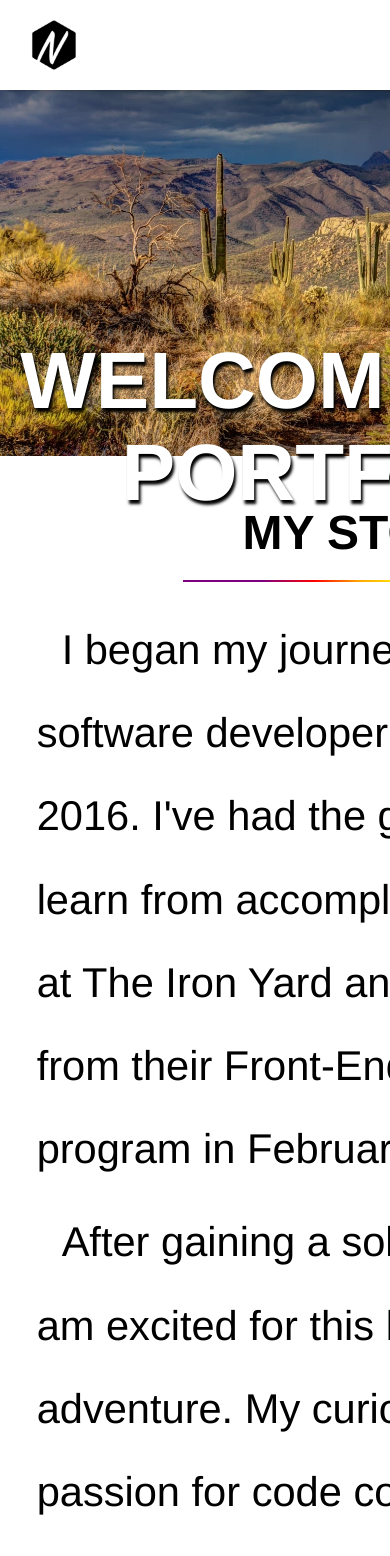
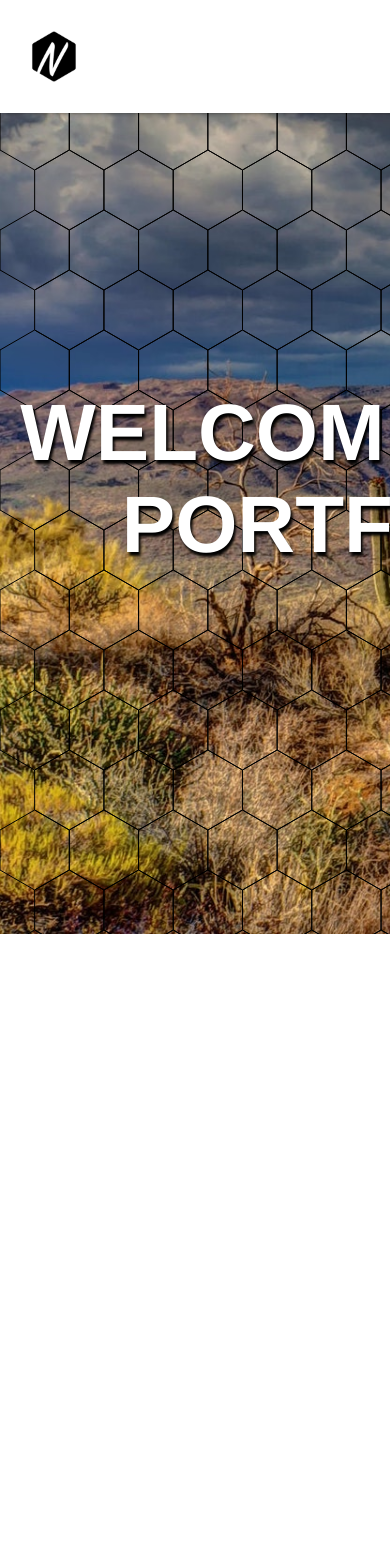
Before and after one commit to Gadget89/updated-portfolio, a React (Create React App) app: page / in a window 390 px wide. Shown: the top 1556 px of the page. Built offline with nearby package versions, Linux system fonts and the light colour scheme.

Commit message:
Fixed issues on nav bar displaying items incorrectly on MS browser

```diff
--- a/src/Landing.js
+++ b/src/Landing.js
@@ -1,6 +1,5 @@
 import React, { Component } from 'react';
 import './main.css';
-import Hero from './assets/new-hero-photo.jpeg'
 
 class Landing extends Component {
   componentDidMount() {
@@ -16,7 +15,6 @@
           changeText(element, texts, time);
         }, time);
       }
-
     }
 
     var element = document.getElementById("change");
@@ -35,14 +33,19 @@
     return (
         <section>
           <aside>
-            <a href="#skills" className="landing-button">scroll down to learn more!</a>
+            <a
+              className="landing-button"
+              href="#skills">
+              scroll down to learn more!
+            </a>
           </aside>
-          <img alt='' className="landing-hero-img" src={Hero}></img>
-            <aside className="landing-message">
-              <p id="change"></p>
+            <aside
+              className="landing-message">
+              <p
+                id="change">
+              </p>
             </aside>
         </section>
-
     );
   }
 }
--- a/src/main.css
+++ b/src/main.css
@@ -1,29 +1,25 @@
 /*Main CSS*/
 /*
 Color Pallet
-Blue: 3F51B5
-Light-grey:
-Yellow: FFC107
+Blue: #3F51B5
+Yellow: #FFC107
 */
 /*Global Styles*/
-/*main {
-  position: absolute;
-  min-width: 100%;
-}*/
 body {
   box-sizing: border-box;
   margin: 0;
   padding: 0;
   font-family: helvetica;
-  /*min-height: auto;*/
   height: 100%;
   width: 100%;
   overflow-x: hidden;
   overflow-y: auto;
 }
+
 i {
   color: black;
 }
+
 i:hover{
   color: #FFC107;
   transition: 1s ;
@@ -31,33 +27,38 @@
 li {
   list-style: none;
 }
+
 #canvasoverlay {
   position: relative;
-  top: -812px;
+  top: 0;
   left: 0;
   float: left;
+  background:url(./assets/new-hero-photo.jpeg);
+  background-position: left;
+  background-size: cover;
+  z-index: 8;
 }
+
 .component-content-title {
-  border-bottom: 2px solid transparent;
-  border-image: linear-gradient(to right, purple 22%, red 36%, orange 48%, yellow 63%, green 76%, blue) 1 100%;
-  border-image-slice: 1;
+  border-bottom: 2px solid #FFC107;
+  /*Following commented out lines are experiment with gradient underlines*/
+  /*border-bottom: 2px solid transparent;*/
+  /*border-image: linear-gradient(to right, purple 22%, red 36%, orange 48%, yellow 63%, green 76%, blue) 1 100%;
+  border-image-slice: 1;*/
   margin: 3.5% auto;
   padding: 20px 0;
   text-align: center;
   text-transform: uppercase;
   width: 50%;
 }
+
 .hidden {
   display: none;
 }
+
 .page-content-container {
-  /*padding-top: 2%;*/
-  /*position: absolute;*/
   display: inline;
 }
-/*.page-content-container section {
-  padding-top: 2%;
-}*/
 
 /*Shared Navigation Styles*/
 .nav-background {
@@ -76,24 +77,23 @@
   width: 100%;
   z-index: 11;
 }
+
 .nav-list-container {
-  display: flex;
   margin: 36px auto;
   padding: 0;
   position: relative;
+  text-align: center;
   text-transform: uppercase;
   top: 0px;
-  width: -webkit-fit-content;
-  width: -moz-fit-content;
-  width: fit-content;
+  width: 100%;
   z-index: 11;
 }
 
 .nav-list-container li {
+  display: inline;
   font-size: 1.25em;
   font-weight: 500;
   margin-left: 30px;
-
 }
 
 .nav-list-container a {
@@ -102,12 +102,12 @@
 }
 
 .nav-list-container li:hover {
+  border-bottom: 2px solid #FFC107;
   cursor: pointer;
   font-weight: bold;
   height: 15px;
-  /*border-bottom: solid 2px #FFC107;*/
-  border-bottom: 2px solid transparent;
-  border-image: linear-gradient(to right, purple 22%, red 36%, orange 48%, yellow 63%, green 76%, blue) 1 100%;
+  /*border-bottom: 2px solid transparent;
+  border-image: linear-gradient(to right, purple 22%, red 36%, orange 48%, yellow 63%, green 76%, blue) 1 100%;*/
   border-image-slice: 1;
   padding-bottom: 10px;
   animation: moveOut .35s linear;
@@ -193,7 +193,7 @@
 .landing-button {
   color: white;
   margin-top: 600px;
-  display: inline;
+  display: none;
   z-index: 20;
   left: 40%;
   position: absolute;
@@ -202,26 +202,6 @@
   text-transform: uppercase;
   border-radius: 50px;
 }
-.landing-hero-img {
-  margin-top: -92px;
-  width: 100%;
-  /*filter: grayscale(100%);*/
-  /*-webkit-filter: grayscale(0%);
-  -webkit-animation: colorSplash 15s;
-  animation: colorSplash 15s;
-  -webkit-animation-iteration-count: 1;
-  animation-iteration-count: 1;*/
-}
-
-/*@-webkit-keyframes colorSplash{
-    from {filter: grayscale(100%)}
-    to {filter: grayscale(0%);}
-}
-
-@keyframes colorSplash {
-    from {filter: grayscale(100%)}
-    to {filter: grayscale(0%)}
-}*/
 
 .landing-message p{
   color: white;
@@ -236,15 +216,18 @@
   text-align: center;
   text-transform: uppercase;
   text-shadow: 2px 4px 3px black;
-  top: 20%;
+  top: 30%;
   z-index: 9;
 }
+
 /*About Me Section*/
 .about-container {
+  margin-top: 75%;
   position: relative;
   width: 100%;
   z-index: 3;
 }
+
 .about-container-back {
   -webkit-box-shadow: -1px 1px 24px 0 rgba(0,0,0,0.3);
   box-shadow: -1px 1px 24px 0 rgba(0,0,0,0.3);
@@ -257,6 +240,7 @@
   width: 90%;
   z-index: -1;
 }
+
 .about-container-front {
   background-color: white;
   box-shadow: -1px 1px 24px 0 rgba(0,0,0,0.3);
@@ -266,6 +250,7 @@
   width: 90%;
   z-index: 1;
 }
+
 .about-content {
   font-size: 1.5em;
   line-height: 2em;
@@ -278,19 +263,13 @@
 .about-img-container {
   width: 100%;
 }
+
 .about-img-container img {
   display: block;
   margin: 10px auto;
-  /*transition: all .2s ease-in-out;*/
   width: 500px;
 }
-.about-wrapper {
-  position: absolute;
-}
-/*.about-img-container img:hover {
-  transform: scale(1.1);
-  transform: perspective();
-}*/
+
 /*Skills*/
 .skill-container {
   width: 33%;
@@ -299,10 +278,12 @@
   transition: all .2s ease-in-out;
   width: 90%;
 }
+
 .skill-container:hover {
   transform: scale(1.1);
   transform: perspective();
 }
+
 .center-item {
   width: 90%;
   margin: 0 5%;
@@ -315,69 +296,74 @@
   display: inline-block;
   transition: all .2s ease-in-out;
 }
+
 .slide-container:hover {
   transform: scale(1.1);
   transform: perspective();
 }
+
 .slides-container {
   display: inline-block;
-  /*margin: 5% auto;*/
-  margin-top: 18%;
   position: relative;
   width: 100%;
 }
 .slides-container:nth-child(even) {
-  margin-top: 0;
+  /*margin-top: 0;*/
 }
+
 .slide-content {
   font-size: 1.5em;
 }
+
 .slide-image {
   display: block;
   margin: 0 auto;
-  /*transition: all .2s ease-in-out;*/
   width: 80%;
 }
-/*.slide-image:hover {
-  transform: scale(1.2);
-  transform: perspective();
-}*/
+
 .slide-info {
   display: block;
   margin: 5%;
   text-align: center;
   width: 90%;
 }
+
 /*Contact*/
 .contact-message {
   font-size: 1.5em;
 }
+
 .contact-link {
   color: #FFC107;
   font-size: 2em;
 }
+
 /*Footer*/
 .footer-container {
   position: relative;
   height: 30%;
   width: 100%;
 }
+
 .footer-info {
   font-size: 1.5em;
   text-align: center;
   /*text-transform: uppercase;*/
 }
+
 .footer-link-container {
   margin: 0 auto;
   padding: 0;
   text-align: center;
   width: 90%;
 }
+
 .footer-link-container li, a {
   display: inline;
   margin: 10px;
   text-decoration: none;
 }
+
 .skills-change-text {
   /*line-height: 500px;*/
   text-align: center;
@@ -392,48 +378,55 @@
   51%   { opacity: 1; }
   100%  { opacity: 1; }
 }
+
 .skills-change-text:after {
   color: #FFC107;
   content: '_';
   animation: blinking 1.2s infinite;
 }
+
 .skills-description {
   text-align: center;
 }
 
 @media only screen and (min-width: 1440px) {
   /*HD Desktop*/
-  #canvasoverlay {
-    top: -904px;
-  }
   .landing-message p {
     top: 34%;
   }
-  .slides-container {
-    margin-top: 10%;
-  }
 }
-@media only screen and (max-width: 10280px) {
+
+@media only screen and (max-width: 1028px) {
   .landing-button {
+    display: none;
     left: 38%;
   }
 }
+
 @media only screen and (max-width: 1024px) {
   /*Mobile device screens*/
   html {
     overflow-x: hidden;
   }
+
   #canvasoverlay {
-    display: none;
+    /*display: none;*/
     /*top: -810px;*/
   }
+
+  .about-wrapper {
+    margin-top: 140%;
+  }
+
   .slides-container {
-    margin-top: 1200px;
+    /*margin-top: 1200px;*/
   }
+
   .close-mobile-nav {
     margin: 0;
     margin-left: -20%;
   }
+
   .landing-button {
     display: none;
   }
@@ -444,7 +437,6 @@
     min-width: 100%;
     top: 30%;
   }
-
 
   .nav-list-container,
   .nav-list-container li {
@@ -458,7 +450,7 @@
   .mobile-nav-menu-icon {
     display: inline;
     float: right;
-    margin: 18px 5%;
+    margin: 3% 4%;
     position: relative;
   }
 
@@ -466,26 +458,36 @@
     font-size: 2em;
     height: auto;
   }
+
   .open-mobile-nav li {
     width: 18%;
   }
 }
-@media only screen and (max-width: 770px) {
-  .slides-container {
-    margin-top: 1200px;
+
+@media only screen and (max-width: 760px) {
+  .nav-background {
+    height: 200%;
+  }
+
+  .nav-logo {
+    margin: 4% 4%;
+  }
+
+  .mobile-nav-menu-icon {
+    margin: 5% 5%;
   }
 }
-@media only screen and (max-width: 420px) {
+
+@media only screen and (max-width: 480px) {
   /*Small mobile devices*/
-  /*h2 {
-    font-size: 3em;
-  }*/
-  /*p, li {
-    font-size: 2em;
-  }*/
+  .about-wrapper {
+    margin-top: 200%;
+  }
+
   .contact-link {
     font-size: 4em;
   }
+
   .contact-message {
     font-size: 3em;
   }
@@ -495,21 +497,18 @@
     font-size: 2em;
   }
 
-  .slides-container {
-    margin-top: 100%;
-  }
-  .slide-container {
-    margin: 20px 0;
-  }
   .slide-content {
     font-size: 3em;
   }
+
   .component-content-title {
     font-size: 3em;
   }
+
   .page-content-container {
     position: absolute;
   }
+
   .about-content {
     font-size: 2.6em;
     /*line-height: 2em;*/
@@ -518,6 +517,7 @@
     text-indent: 25px;
     width: 90%;
   }
+
   .about-container-back,
   .about-container-front {
     display: none;
@@ -527,25 +527,31 @@
     margin-bottom: 10px;
     width: 90%;
   }
+
   .about-img-container img {
     width: 50%;
   }
+
   .landing-message p {
     top: 4%;
   }
+
   .slide-container {
     width: 100%;
     display: block;
   }
+
   .slide-links {
     font-size: 2em;
   }
+
   .skills-description {
     font-size: 3em;
   }
 }
-@media only screen and (max-width: 412px) {
-  .slides-container {
-    margin-top: 1800px;
+
+@media only screen and (max-width: 420px) {
+  .nav-background {
+    height: 125%;
   }
 }
```
